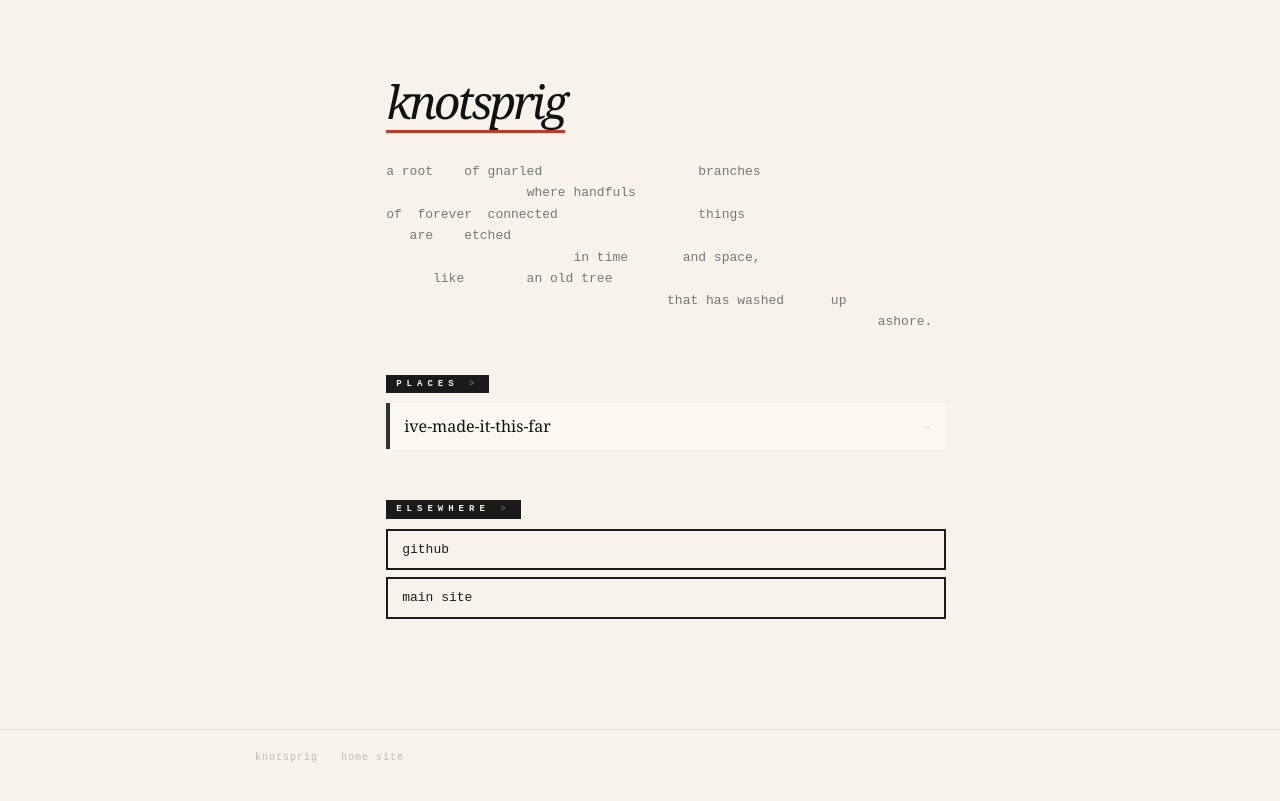
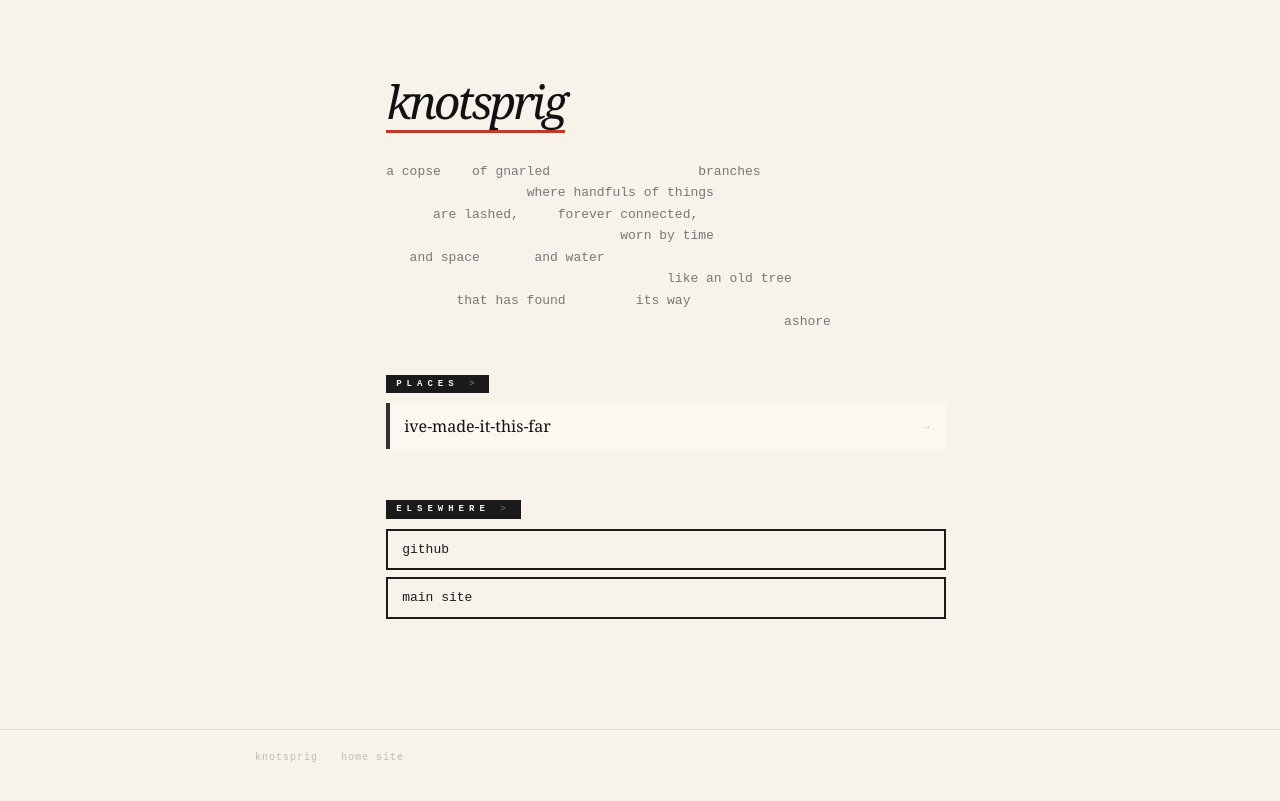
Before and after one commit to siyangsun/knotsprig, a Jekyll site: the page built from index.md, in a window 1280 px wide. Shown: the top 801 px of the page. Built offline with Jekyll 4.4.1, drawn with Linux system fonts in a browser that asks for light colours.

Commit message:
update index description
Co-Authored-By: Claude Sonnet 4.6 <noreply@anthropic.com>

```diff
--- a/index.md
+++ b/index.md
@@ -4,14 +4,14 @@ title: knotsprig
 permalink: /
 ---
 
-a root    of gnarled			branches
-                  where handfuls
-of  forever  connected			things
-   are    etched
-                        in time       and space,
-      like        an old tree
-                                    that has washed      up
-                                                               ashore.
+a copse    of gnarled			branches
+                  where handfuls of things
+      are lashed,     forever connected,
+                              worn by time
+   and space       and water
+                                    like an old tree
+         that has found         its way
+                                                   ashore
 
 ## places
 - [ive-made-it-this-far]({{ site.baseurl }}/ive-made-it-this-far/)
```
